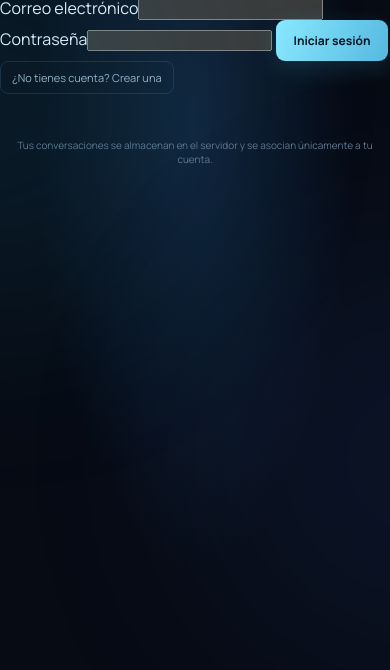
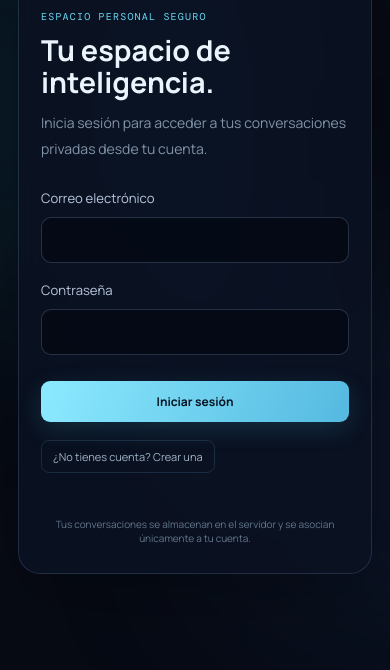
Before and after one commit to chambamty-crypto/ATLAS-AI, a website: page public/index.html in a window 390 px wide. Shown: the part 174-844 px from the top of the page. Drawn offline with nearby package versions, Linux system fonts and the light colour scheme.

Commit message:
style(auth): add responsive account screens

```diff
--- a/public/styles.css
+++ b/public/styles.css
@@ -13,3 +13,20 @@ button,textarea{font:inherit}.ambient{position:fixed;width:420px;height:420px;bo
 footer{padding:24px 3px 0;color:#61758a;font-size:9px}.footer-version{color:#8aa2b8;margin-left:8px}
 @keyframes spin{to{transform:rotate(360deg)}}@keyframes pulse{50%{transform:scale(1.08);box-shadow:0 0 55px rgba(66,194,235,.55),inset 0 0 24px rgba(179,244,255,.4)}}
 @media(max-width:760px){.workspace{grid-template-columns:1fr}.history-panel{order:2}.history-list{max-height:180px}.hero{padding-top:55px}}@media(max-width:600px){.shell{width:calc(100% - 26px);padding-top:22px}.hero{padding:52px 8px 25px}.console{padding:19px 15px}.console-head{align-items:flex-start}.orb-stage{height:220px}.transcript-panel,.history-panel{padding:18px 15px}.top-meta{font-size:8px}.send-button{padding:12px 10px}}
+
+
+[hidden] { display: none !important; }
+.auth-panel { min-height: 100vh; display: grid; place-items: center; padding: 28px 18px; position: relative; z-index: 2; }
+.auth-card { width: min(100%, 440px); padding: 38px; border: 1px solid rgba(133,161,207,.2); border-radius: 22px; background: rgba(11,18,33,.88); box-shadow: 0 24px 80px rgba(0,0,0,.28); backdrop-filter: blur(18px); }
+.auth-brand { display: flex; align-items: center; gap: 12px; margin-bottom: 34px; color: #edf3ff; font-weight: 800; letter-spacing: .14em; }
+.auth-card h1 { font-size: clamp(1.8rem, 5vw, 2.5rem); line-height: 1.1; margin: 12px 0; }
+.auth-card .intro { margin-bottom: 28px; }
+.auth-form { display: grid; gap: 10px; margin-top: 20px; }
+.auth-form label { color: #b9c7df; font-size: .82rem; }
+.auth-form input { width: 100%; min-height: 46px; border: 1px solid rgba(145,169,207,.25); border-radius: 10px; background: rgba(3,8,17,.72); color: #f3f6fc; padding: 0 13px; font: inherit; margin-bottom: 8px; }
+.auth-form input:focus { outline: 2px solid rgba(100,164,255,.55); outline-offset: 2px; }
+.auth-form .voice-button { width: 100%; justify-content: center; margin-top: 8px; }
+.auth-toggle { margin-top: 18px; }
+.auth-card .status-message { min-height: 20px; margin: 12px 0; color: #ffb5a8; }
+#account-email { color: #9fb0cb; font-size: .75rem; margin-left: 12px; }
+@media (max-width: 560px) { .auth-card { padding: 28px 22px; } .top-meta { flex-wrap: wrap; justify-content: flex-end; } }
```
